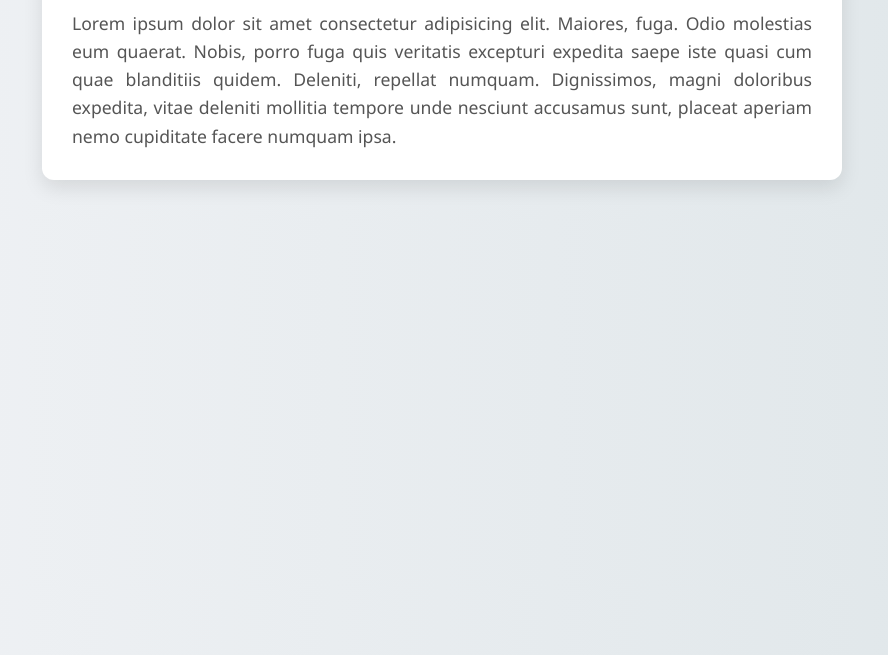
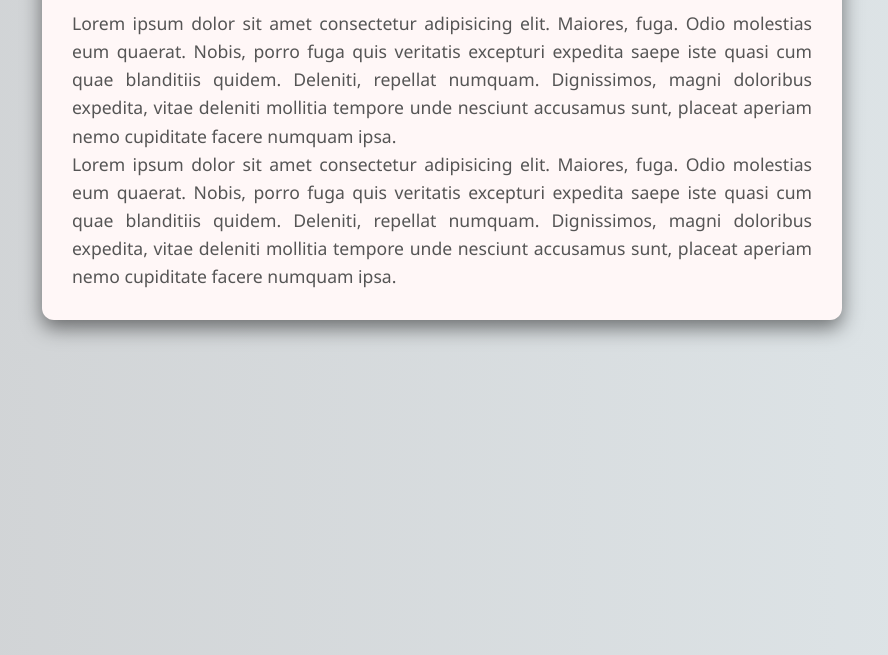
Before and after one commit to Abin-x/Git-Learing-2025, a plain HTML site: page index.html in a window 1280 px wide. Shown: the part 145-800 px from the top of the page, without its empty margins (198-1086 px from the left). Drawn offline with Linux system fonts and the light colour scheme.

Commit message:
change color

```diff
--- a/index.css
+++ b/index.css
@@ -8,7 +8,7 @@
 /* Body Styling */
 body {
   font-family: 'Segoe UI', Tahoma, Geneva, Verdana, sans-serif;
-  background: linear-gradient(to right, #f0f2f5, #dfe6e9);
+  background: linear-gradient(to right, #cfd1d3, #dfe6e9);
   color: #333;
   line-height: 1.6;
   padding: 40px;
@@ -19,9 +19,9 @@ body {
   max-width: 800px;
   margin: 0 auto;
   padding: 30px;
-  background-color: #ffffff;
+  background-color: #fff7f7;
   border-radius: 12px;
-  box-shadow: 0 8px 20px rgba(0, 0, 0, 0.1);
+  box-shadow: 0 8px 20px rgba(0, 0, 0, 0.5);
 }
 
 /* Heading Styling */
--- a/index.html
+++ b/index.html
@@ -17,6 +17,14 @@
         tempore unde nesciunt accusamus sunt, placeat aperiam nemo cupiditate
         facere numquam ipsa.
       </p>
+      <p>
+        Lorem ipsum dolor sit amet consectetur adipisicing elit. Maiores, fuga.
+        Odio molestias eum quaerat. Nobis, porro fuga quis veritatis excepturi
+        expedita saepe iste quasi cum quae blanditiis quidem. Deleniti, repellat
+        numquam. Dignissimos, magni doloribus expedita, vitae deleniti mollitia
+        tempore unde nesciunt accusamus sunt, placeat aperiam nemo cupiditate
+        facere numquam ipsa.
+      </p>
     </div>
   </body>
 </html>
```
